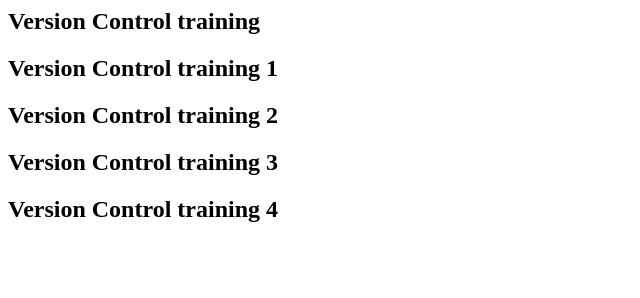
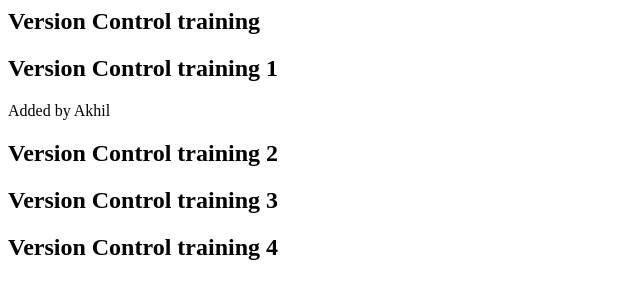
Before and after one commit to akumarseth/app01_test, a plain HTML site: page index.html in a window 1280 px wide. Shown: the whole page, without its empty margins (0-640 px from the left). Drawn offline with Linux system fonts and the light colour scheme.

Commit message:
updated index file

```diff
--- a/index.html
+++ b/index.html
@@ -1,5 +1,8 @@
 <h2>Version Control training</h2>
 <h2>Version Control training 1</h2>
+<div>
+    <span>Added by Akhil</span>
+</div>
 <h2>Version Control training 2</h2>
 <h2>Version Control training 3</h2>
 <h2>Version Control training 4</h2>
```
